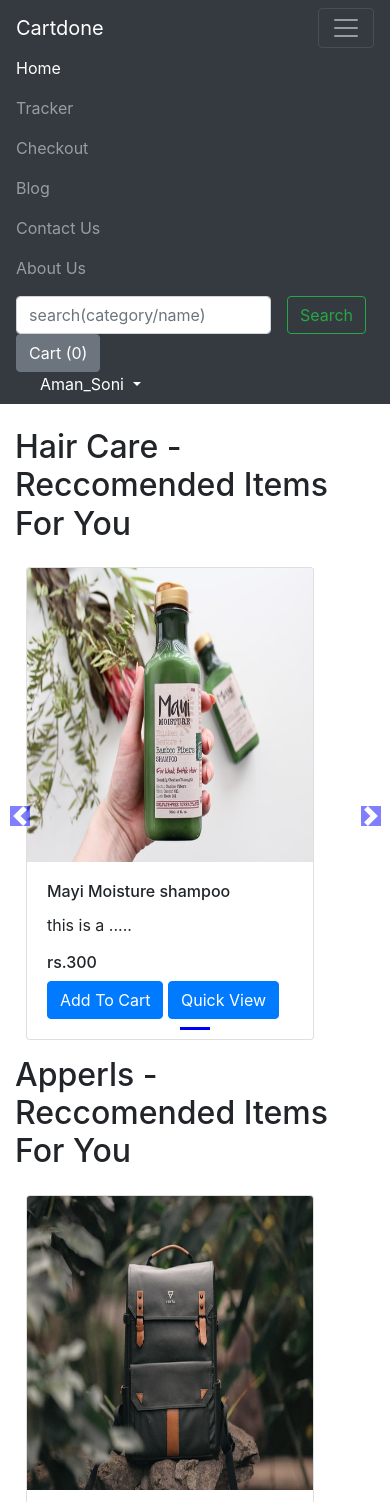
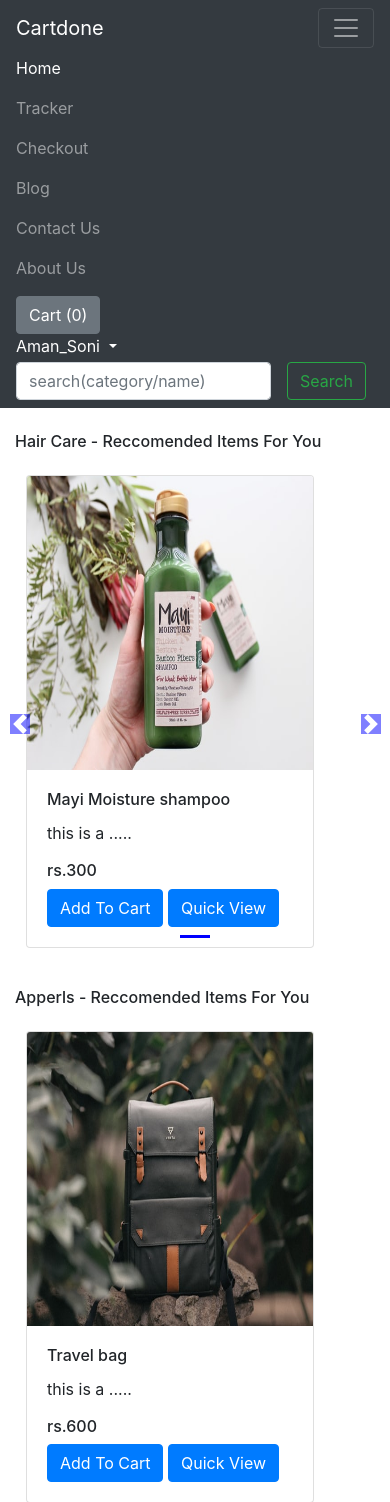
Before and after one commit to coderaman21/Cartdone, a Django app: page /shop/ in a window 390 px wide, after a click that opens the changed part. Shown: the top 1502 px of the page. Run offline with Django 3.2, Linux system fonts and the light colour scheme; a user stored in the database is signed in; data comes from the database, SQL or seed files in the repository; both versions use the stored data as it was after the commit; some libraries are stand-ins or nearby versions.

Commit message:
changed front end for mobile devices

```diff
--- a/shop/templates/shop/basic.html
+++ b/shop/templates/shop/basic.html
@@ -5,6 +5,7 @@
   <meta charset="UTF-8">
   <meta http-equiv="X-UA-Compatible" content="IE=edge">
   <meta name="viewport" content="width=device-width, initial-scale=1.0">
+
   <title> {% block title%} {% endblock %} </title>
   <link rel="stylesheet" href="https://maxcdn.bootstrapcdn.com/bootstrap/4.0.0/css/bootstrap.min.css"
     integrity="sha384-Gn5384xqQ1aoWXA+058RXPxPg6fy4IWvTNh0E263XmFcJlSAwiGgFAW/dAiS6JXm" crossorigin="anonymous">
@@ -12,6 +13,7 @@
     integrity="sha384-+0n0xVW2eSR5OomGNYDnhzAbDsOXxcvSN1TPprVMTNDbiYZCxYbOOl7+AMvyTG2x" crossorigin="anonymous">
   <link rel="stylesheet" href="https://cdn.jsdelivr.net/npm/bootstrap@4.5.3/dist/css/bootstrap.min.css"
     integrity="sha384-TX8t27EcRE3e/ihU7zmQxVncDAy5uIKz4rEkgIXeMed4M0jlfIDPvg6uqKI2xXr2" crossorigin="anonymous">
+  <link rel=”stylesheet” href=”css/bootstrap-responsive.css”>
 
    <style>
    .dropdown-menu[data-bs-popper]{left: -39px;}
@@ -22,6 +24,12 @@
     }
     .dropdown-menu a{color: black; display: block;}
     .sticky-top{z-index: 1041;}
+
+
+    @media only screen and (max-width:980px){
+    .h2, h2{font-size: 1rem;}
+    /* .carousel-control-prev, .carousel-control-next { margin-top: 0;} */
+  }
    </style>
   {% block css %}
   {% endblock %}
@@ -63,36 +71,36 @@
           </li>
 
         </ul>
-        <form action="/shop/search/" class="d-flex" >
-          <input class="form-control me-2" type="search" placeholder="search(category/name)" aria-label="Search" name="searchquery" required>
-          <button class="btn btn-outline-success mx-2" type="submit">Search</button>
-        </form>
 
 
         {% if user.is_authenticated %}
-        <button type="button" id='popover' data-html="true" class="btn btn-secondary "
-          data-container="body" data-toggle="popover" data-placement="bottom" data-content="Bottom popover">
+        <button type="button" id='popover' data-html="true" class="btn btn-secondary mr-2 "
+        data-container="body" data-toggle="popover" data-placement="bottom" data-content="Bottom popover">
           Cart (<span id="cart">0</span>)
         </button>
-        <li class="nav-item dropdown ml-4 ">
+        <li class="nav-item dropdown mr-4 ">
           <a class="nav-link dropdown-toggle" href="#" id="navbarDropdown" role="button" data-bs-toggle="dropdown"  aria-expanded="false">
             {{request.user}}
           </a>
-          <div class="dropdown-menu" aria-labelledby="navbarDropdown">
+          <div class="dropdown-menu ml-4" aria-labelledby="navbarDropdown">
             <a class="dropdown-item" href="/shop/signout/">Logout</a>
           </div>
         </li>
         {% else %}
         <!-- Button trigger modal -->
-        <button type="button" class="btn btn-success mx-2" data-toggle="modal" data-target="#signinModal">
+        <button type="button" class="btn btn-success " data-toggle="modal" data-target="#signinModal">
           Sign in
         </button>
 
-        <button type="button" class="btn btn-success " data-bs-toggle="modal" data-bs-target="#signupModal">
+        <button type="button" class="btn btn-success mx-2 " data-bs-toggle="modal" data-bs-target="#signupModal">
           Sign up
         </button>
         {% endif %}
 
+        <form action="/shop/search/" class="d-flex mt-1" >
+          <input class="form-control me-2" type="search" placeholder="search(category/name)" aria-label="Search" name="searchquery" required>
+          <button class="btn btn-outline-success mx-2" type="submit">Search</button>
+        </form>
         <!--signup Modal -->
         <div class="modal fade" id="signupModal" tabindex="-1" aria-labelledby="exampleModalLabel" aria-hidden="true">
           <div class="modal-dialog modal-dialog-scrollable">
--- a/shop/templates/shop/index.html
+++ b/shop/templates/shop/index.html
@@ -44,6 +44,7 @@
     padding-left: 0;
     padding-right: 0;
   }
+
 </style>
 {% endblock %}
 
@@ -53,7 +54,7 @@
 <div class="container my-4">
   <!-- slideshow starts here  -->
   {% for product,nslides in allprods %}
-  <h2>{{product.0.category|title}} - Reccomended Items For You</h2>
+  <h2 class="mt-4">{{product.0.category|title}} - Reccomended Items For You</h2>
   <div class="row">
     <div id="demo{{forloop.counter}}" class=" col carousel slide" data-bs-ride="carousel">
       <ul class="carousel-indicators">
--- a/shop/views.py
+++ b/shop/views.py
@@ -159,7 +159,6 @@ def handlesignup(request):
             messages.error(request,"passwords didn't match")
             return redirect('/shop/')
 
-
         # create the user
         myuser = User.objects.create_user(username,email ,pass1)
         myuser.first_name = fname
```
Also changed, not shown: db.sqlite3.
